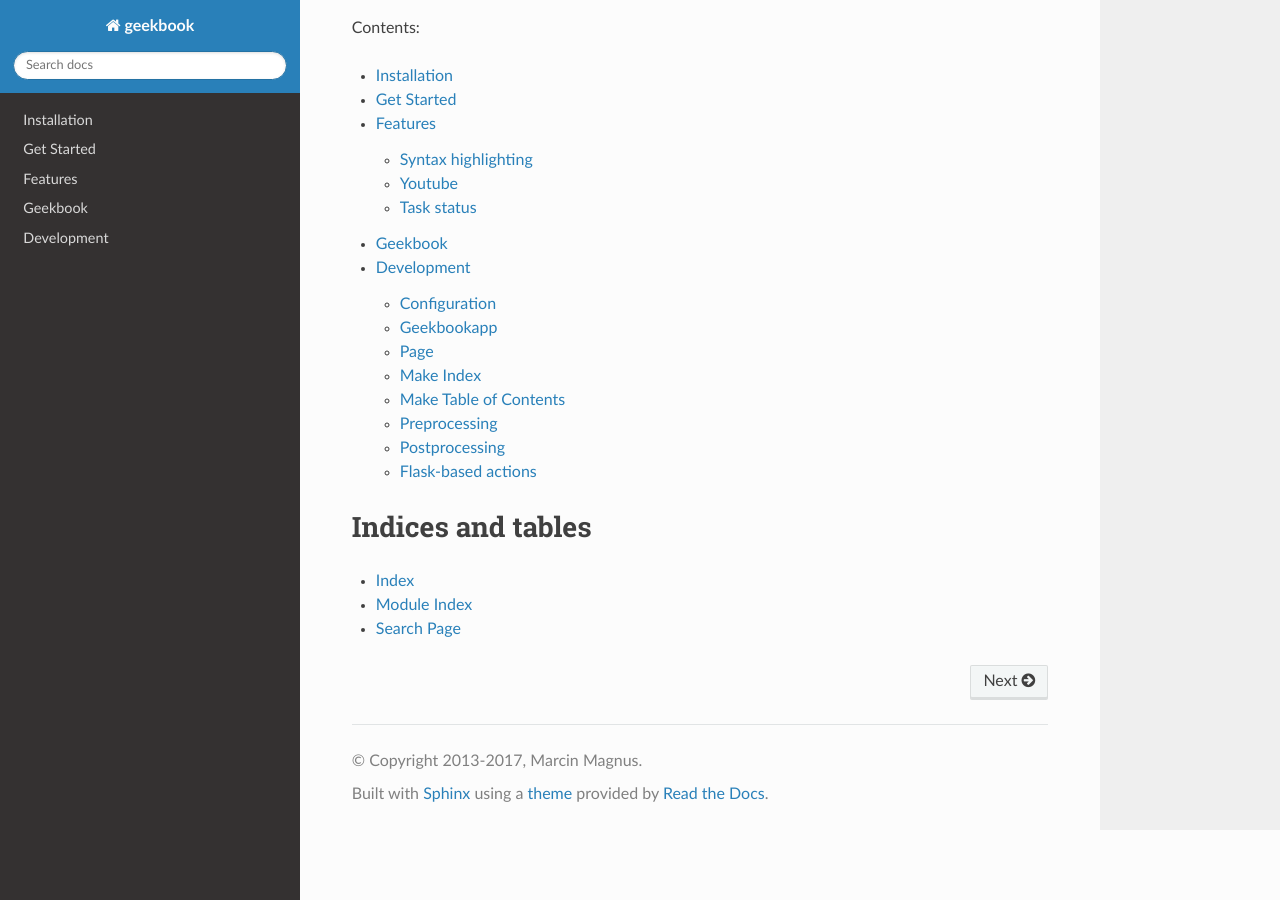
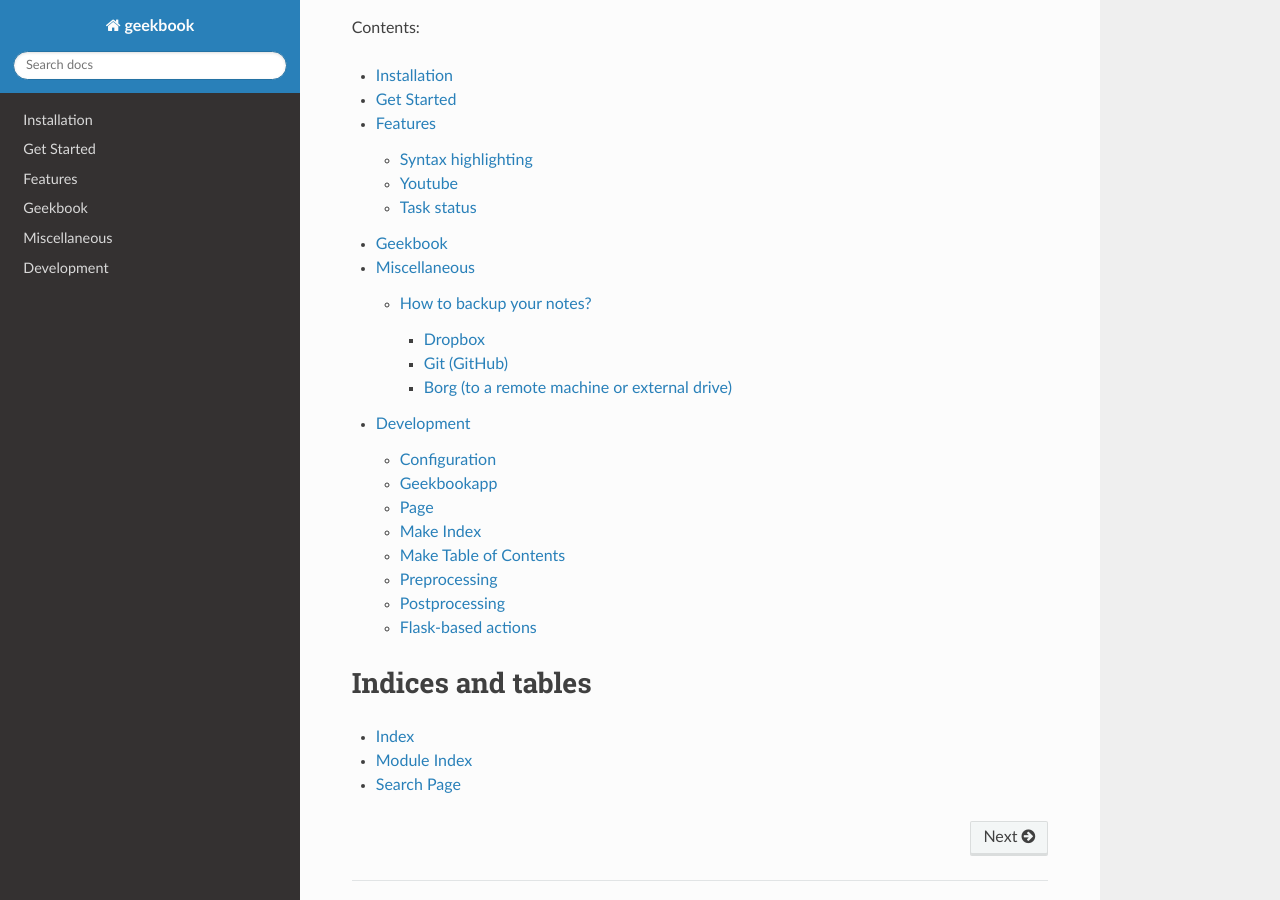
Before and after one commit to mmagnus/geekbook, a Sphinx documentation site: the page built from docs/source/index.rst, in a window 1280 px wide and 900 px high, scrolled down 1400 px. Built offline with Sphinx 7.4.7 and the Read the Docs theme 2.0.0, drawn with Linux system fonts in a browser that asks for light colours; some of the changed lines change nothing that is shown.

Commit message:
docs: add misc and describe how to backup notes

```diff
--- a/docs/source/index.rst
+++ b/docs/source/index.rst
@@ -51,6 +51,7 @@ Contents:
    getstarted
    features
    geekbook
+   misc
    development
 
 Indices and tables
--- /dev/null
+++ b/docs/source/misc.rst
@@ -0,0 +1,41 @@
+Miscellaneous
+=================================================================
+
+How to backup your notes?
+-----------------------------------------------------------------
+
+Dropbox
+~~~~~~~~~~~~~~~~~~~~~~~~~~~~~~~~~~~~~~~~~~~~~~~~~~~~~~~~~~~~~~~~~
+
+You can keep your notes under Drobpox etc.
+
+Git (GitHub)
+~~~~~~~~~~~~~~~~~~~~~~~~~~~~~~~~~~~~~~~~~~~~~~~~~~~~~~~~~~~~~~~~~
+
+If you want to backup your notes, we recommend to use git :-)
+and keep your notes as you keep you source code and commit changes
+and push it to your *private* (so no one can read it ) repository. For private repositories you can use GitHub but you have to pay.
+
+.. image:: ../imgs/geekbookx.png
+
+You can how your notes always online!
+
+Borg (to a remote machine or external drive)
+~~~~~~~~~~~~~~~~~~~~~~~~~~~~~~~~~~~~~~~~~~~~~~~~~~~~~~~~~~~~~~~~~
+You can use Borg. Borg (BorgBackup) is a deduplicating backup program. Optionally, it supports compression and authenticated encryption.
+
+Use something like this::
+
+   export BORG_PASSPHRASE='<you secret password>'
+   export BORG_REPO="malibu:~/notes" # where malibu is a remove machine
+   borg create -v --stats  malibu:~/notes::{now} ~/geekbook/notes
+   # remove your old backups notes
+   borg prune --list -v $BORG_REPO --keep-daily=7 --keep-weekly=4 --keep-monthly=6
+
+make a bash script and add it to your crontab::
+
+   @hourly ~/bin/notes-backup.sh
+
+Borg is way more complex than this. Read please Borg_.
+
+.. _Borg: http://borgbackup.readthedocs.io/en/stable/usage.html
```
